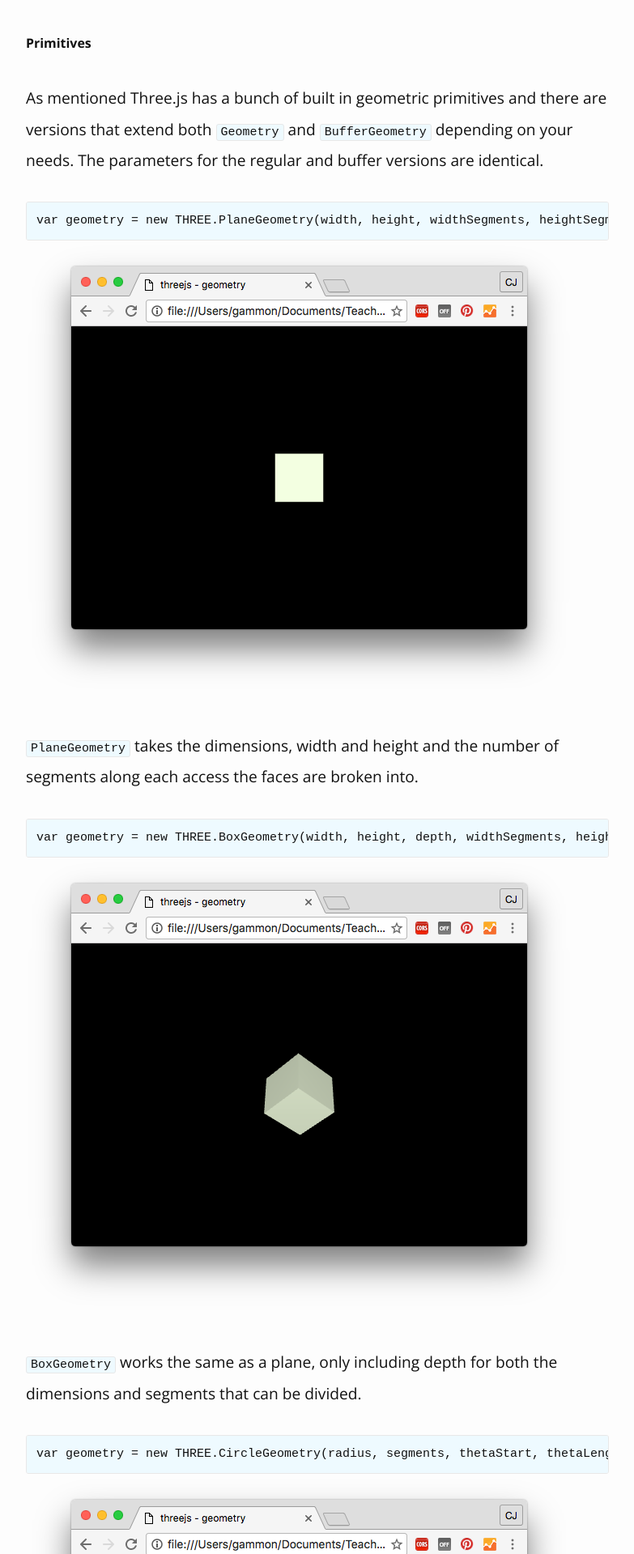
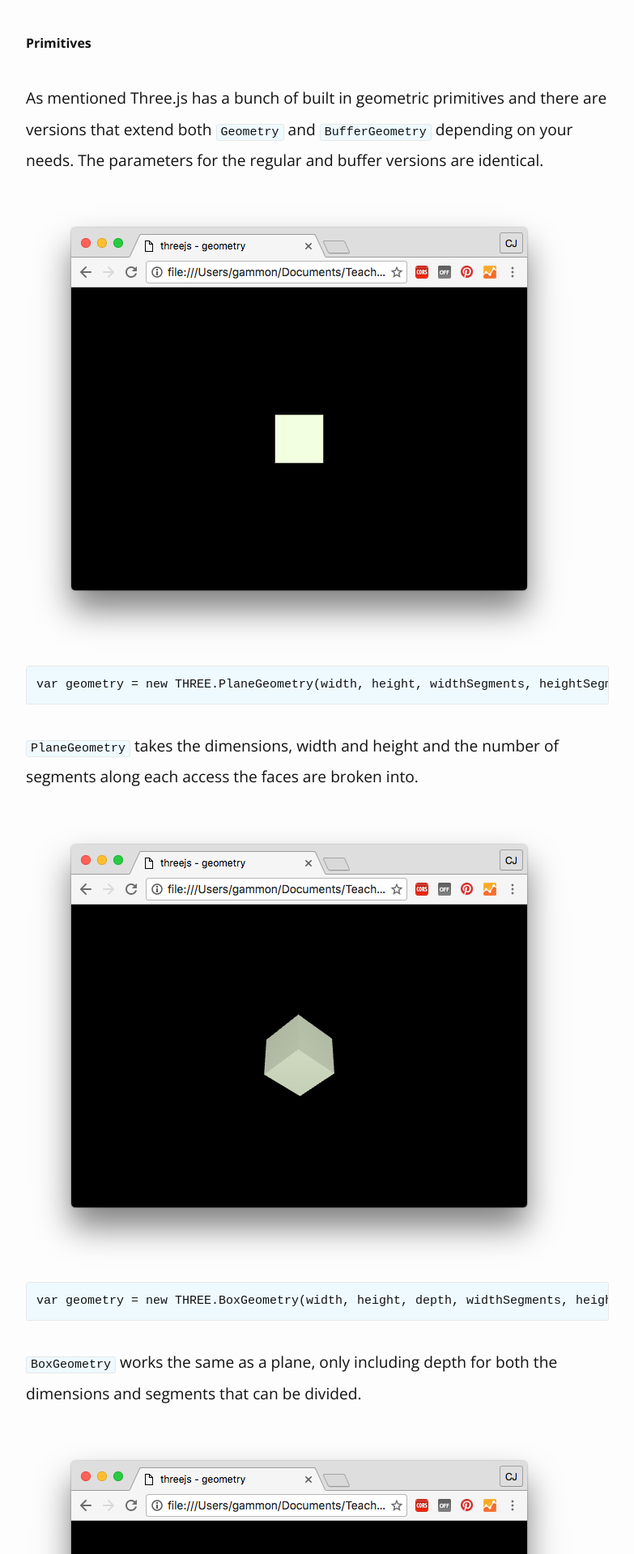
Before and after one commit to cjgammon/blog, a Jekyll site: the page built from _posts/2016/2016-09-14-threejs-geometry.html, in a window 1280 px wide. Shown: the part 2073-3992 px from the top of the page at 81% size, without its empty margins (248-1031 px from the left). Built offline with Jekyll 4.4.1, drawn with Linux system fonts in a browser that asks for light colours; comment, search, counter and statistics services are not loaded.

Commit message:
reorder images

```diff
--- a/_posts/2016/2016-09-14-threejs-geometry.html
+++ b/_posts/2016/2016-09-14-threejs-geometry.html
@@ -58,28 +58,27 @@ geometry.addAttribute('position', new THREE.BufferAttribute(vertices, 3));
 <p>
 As mentioned Three.js has a bunch of built in geometric primitives and there are versions that extend both <code>Geometry</code> and <code>BufferGeometry</code> depending on your needs. The parameters for the regular and buffer versions are identical.
 </p>
+<img src="img/2016/2016-09-14-threejs-geometry/plane.png"/><br/>
 <pre><code>var geometry = new THREE.PlaneGeometry(width, height, widthSegments, heightSegments);
 </code></pre>
-<img src="img/2016/2016-09-14-threejs-geometry/plane.png"/><br/>
 <p>
 <code>PlaneGeometry</code> takes the dimensions, width and height and the number of segments along each access the faces are broken into.
 </p>
+<img src="img/2016/2016-09-14-threejs-geometry/box.png"/><br/>
 <pre><code>var geometry = new THREE.BoxGeometry(width, height, depth, widthSegments, heightSegments, depthSegments);
 </code></pre>
-<img src="img/2016/2016-09-14-threejs-geometry/box.png"/><br/>
 <p>
 <code>BoxGeometry</code> works the same as a plane, only including depth for both the dimensions and segments that can be divided.
 </p>
+<img src="img/2016/2016-09-14-threejs-geometry/circle.png"/><br/>
 <pre><code>var geometry = new THREE.CircleGeometry(radius, segments, thetaStart, thetaLength);
 </code></pre>
-<img src="img/2016/2016-09-14-threejs-geometry/circle.png"/><br/>
 <p>
 <code>CircleGeometry</code> allows you to define the radius of the circle and the number of segments it is divided into. As well as the start angle and the angle defining the drawn segments.
 </p>
+<img src="img/2016/2016-09-14-threejs-geometry/sphere.png"/><br/>
 <pre><code>var geometry = new THREE.SphereGeometry(radius, widthSegments, heightSegments, phiStart, phiLength, thetaStart, thetaLength);
 </code></pre>
-<img src="img/2016/2016-09-14-threejs-geometry/sphere.png"/><br/>
-
 <p>
 Sphere works the same as circle only adding two dimensions for segments as well as the ability to set the start angle and angle drawn along both dimensions.
 </p>
```
